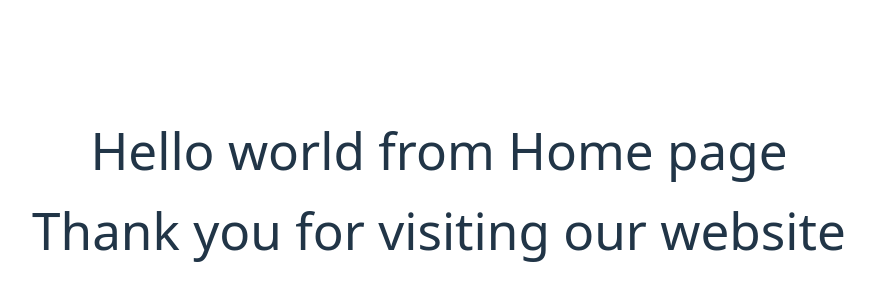
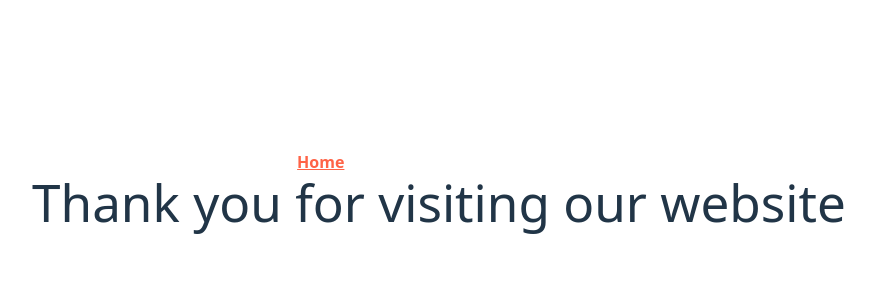
Before and after one commit to salauddin85/React-Explore, a React (Vite) app in the folder react-router-explore-M7/: page / in a window 1280 px wide. Shown: the part 210-510 px from the top of the page, without its empty margins (201-1076 px from the left). Built offline with nearby package versions, Linux system fonts and the light colour scheme.

Commit message:
added loding spinner and use navLink

```diff
--- a/react-router-explore-M7/src/Pages/Headar/Headar.css
+++ b/react-router-explore-M7/src/Pages/Headar/Headar.css
@@ -3,3 +3,10 @@ nav a{
     text-decoration: none;
     margin-right: 10px;
 }
+nav a.active{
+    font-weight: bold;
+    color: tomato;
+    text-decoration: underline;
+
+
+}
--- a/react-router-explore-M7/src/Pages/Headar/Headar.jsx
+++ b/react-router-explore-M7/src/Pages/Headar/Headar.jsx
@@ -1,17 +1,25 @@
 import React from 'react'
 import './Headar.css'
 import { Link } from 'react-router-dom'
+import { NavLink } from 'react-router-dom'
 function Headar() {
     return (
         <div>
             <nav>
                 <ul  >
 
-                    <Link to ="/">Home</Link>
+                    {/* <Link to ="/">Home</Link>
                     <Link to ="/about">About</Link>
                     <Link to ="/contact">Contact</Link>
                     <Link to ="/users">Users</Link>
-                    <Link to="/posts">Posts</Link>
+                    <Link to="/posts">Posts</Link> */}
+
+                    <NavLink to="/">Home</NavLink>
+                    <NavLink to="/about">About</NavLink>
+                    <NavLink to="/contact">Contact</NavLink>
+                    <NavLink to="/users">Users</NavLink>
+                    <NavLink to="/posts">Posts</NavLink>
+
                 </ul>
             </nav>
         </div>
--- a/react-router-explore-M7/src/Pages/Home/Home.jsx
+++ b/react-router-explore-M7/src/Pages/Home/Home.jsx
@@ -1,16 +1,25 @@
-import {React} from 'react';
-import { Outlet } from 'react-router-dom';
+import { React } from 'react';
+import { Outlet, useNavigation, useLocation } from 'react-router-dom';
 import Header from '../Headar/Headar';
 import Footer from '../Footer/Footer';
 
+const Home = () => {
+    const navigation = useNavigation();
+    const location = useLocation();
+    console.log(location);
 
-const Home = () => {
     return (
         <div>
-            <h1>Hello world from Home page</h1>
-            <Header></Header>
-            <Outlet></Outlet>
-            <Footer></Footer>
+            <Header />
+            {
+                navigation.state === 'loading' && (
+                    <div className="flex justify-center items-center my-10">
+                        <div className="w-50 h-50 border-4 border-blue-500 border-dashed rounded-full animate-spin "></div>
+                    </div>
+                )
+            }
+            <Outlet />
+            <Footer />
         </div>
     );
 };
```
